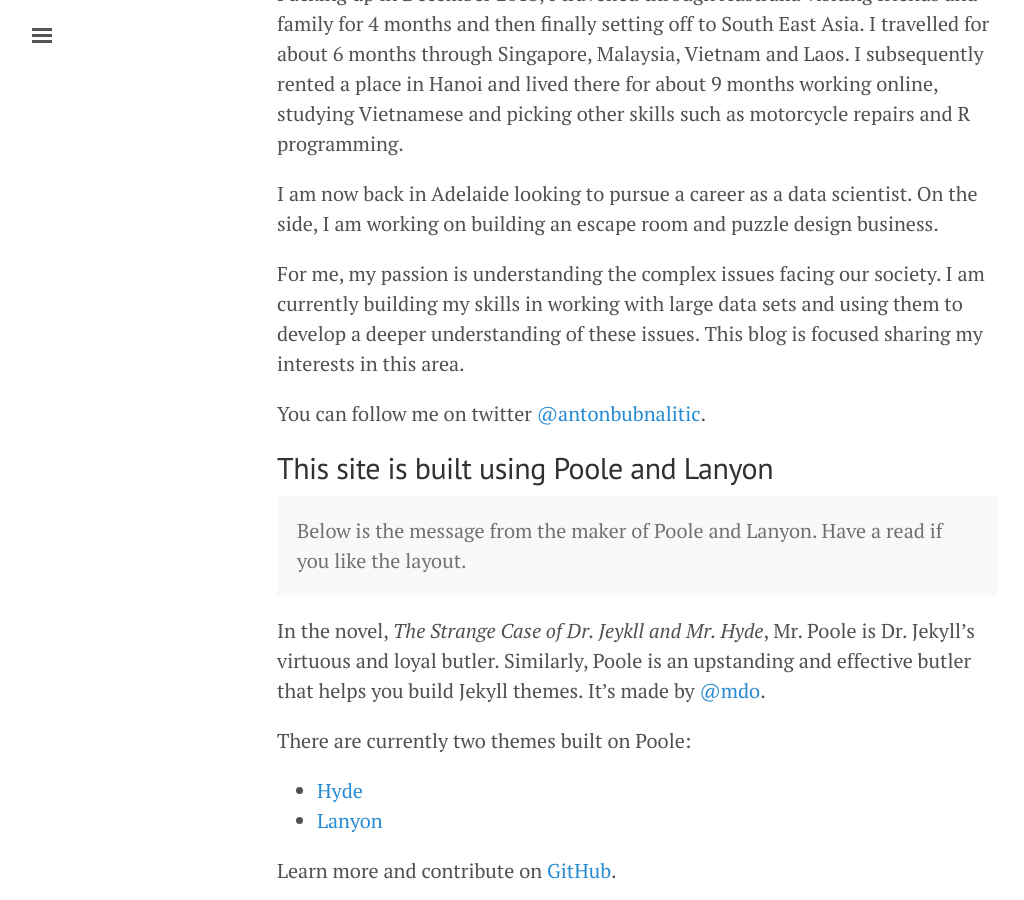
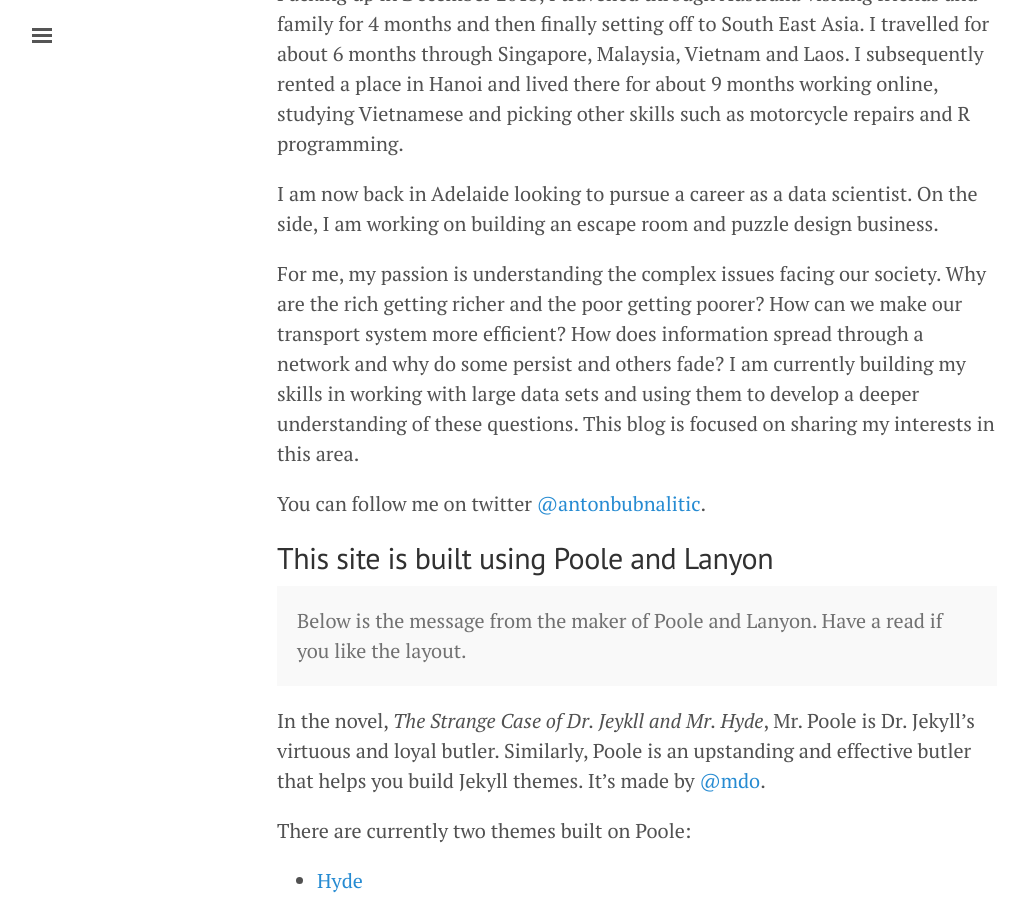
Before and after one commit to AntonBL/antonbl.github.io, a Jekyll site: the page built from about.md, in a window 1280 px wide and 900 px high, scrolled down 691 px. Shown: the whole window, without its empty margins (3-1027 px from the left). Built offline with Jekyll 4.4.1, drawn with Linux system fonts in a browser that asks for light colours.

Commit message:
edited about page

```diff
--- a/about.md
+++ b/about.md
@@ -17,7 +17,7 @@ Packing up in December 2013, I travelled through Australia visiting friends and
 
 I am now back in Adelaide looking to pursue a career as a data scientist. On the side, I am working on building an escape room and puzzle design business.
 
-For me, my passion is understanding the complex issues facing our society. I am currently building my skills in working with large data sets and using them to develop a deeper understanding of these issues. This blog is focused sharing my interests in this area.
+For me, my passion is understanding the complex issues facing our society. Why are the rich getting richer and the poor getting poorer? How can we make our transport system more efficient? How does information spread through a network and why do some persist and others fade? I am currently building my skills in working with large data sets and using them to develop a deeper understanding of these questions. This blog is focused on sharing my interests in this area.
 
 You can follow me on twitter [@antonbubnalitic](https://twitter.com/antonbubnalitic).
 
```
